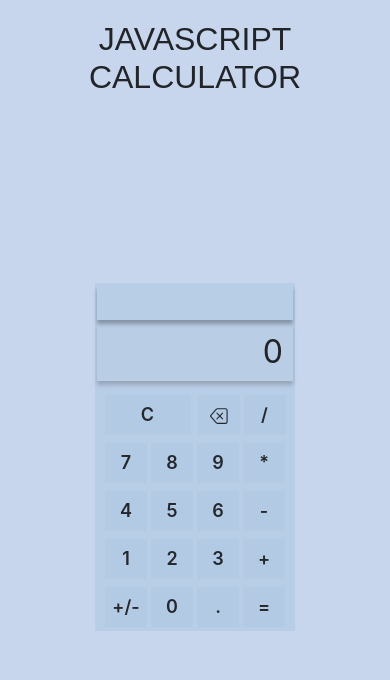
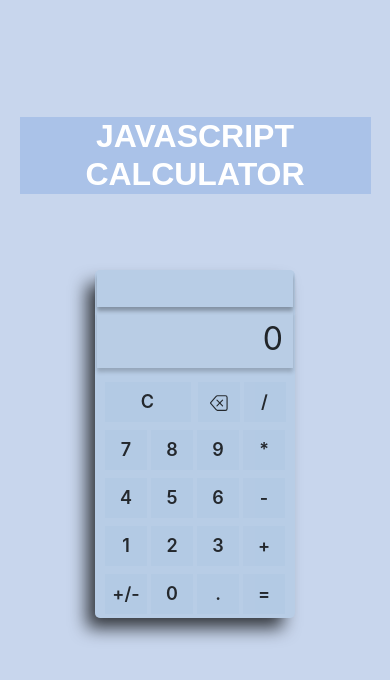
Before and after one commit to SylarK/WebIdeas, a plain HTML site: page Calculator X/index.html in a window 390 px wide. Drawn offline with nearby package versions, Linux system fonts and the light colour scheme.

Commit message:
Alteracao na estilizacao. Projeto concluido

```diff
--- a/Calculator X/index.html
+++ b/Calculator X/index.html
@@ -9,7 +9,7 @@
 </head>
 <body>
 
-    <h2>Javascript Calculator</h2>
+    <h2><span>Javascript Calculator</span></h2>
 
     <section class="panelCalculator">
 
--- a/Calculator X/style.css
+++ b/Calculator X/style.css
@@ -10,12 +10,19 @@ body {
 }
 
 body h2{
-    text-align: center;
+    align-items: center;
+    justify-content: center;
+    display: flex;
     margin-top: 5%;
     margin-bottom: -5% ;
     text-transform: uppercase;
     font-family: sans-serif;
-    font-weight: 500;
+    font-weight: 900;
+    color: #ffffff;
+}
+
+body h2 span{
+    background-color: rgba(138, 172, 226, 0.473) ;
 }
 
 .panelCalculator{
@@ -30,7 +37,11 @@ body h2{
 
 .calculator{
     background: rgba(145, 181, 214, 0.29);
+    -webkit-box-shadow: -10px 12px 17px -2px rgba(0,0,0,0.75);
+    -moz-box-shadow: -10px 12px 17px -2px rgba(0,0,0,0.75);
+    box-shadow: -10px 12px 17px -2px rgba(0,0,0,0.75);
     min-width: 200px;
+    border-radius: 5px;
 }
 
 .calculator .viewerPrev{
@@ -115,3 +126,25 @@ body h2{
 .line-calculator .clear:hover{
     background: rgba(145, 181, 214, 0.589);
 }
+
+@media screen and (max-width: 768px){
+    body h2{
+        margin-top: 30%;
+        margin-bottom: -30%;
+    }
+    body h2 span{
+
+        max-width: 90%;
+        text-align: center;
+    }
+    .panelCalculator{
+        margin-top: 40%;
+        position: absolute;
+        width: 100%;
+        min-height: 50vh;
+        display: flex;
+        justify-content: center;
+        align-items: center;
+        flex-direction: column;
+    }
+}
```
